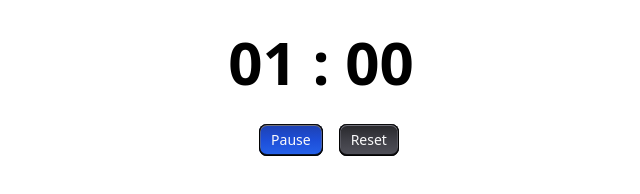
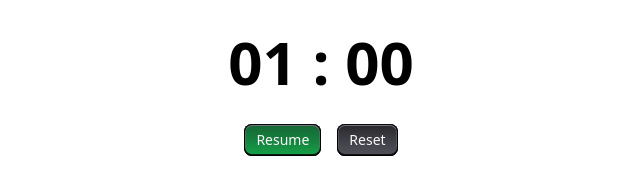
Before and after one commit to glamorrr/timer, a plain HTML site: page index.html in a window 1280 px wide. Both pictures are taken after a click on the button "Reset". Shown: the whole page, without its empty margins (319-959 px from the left). Drawn offline with nearby package versions, Linux system fonts and the light colour scheme.

Commit message:
fix reset

```diff
--- a/index.html
+++ b/index.html
@@ -50,6 +50,7 @@
                 pauseStopwatch();
                 stopwatch = INITIAL_STOPWATCH;
                 renderStopwatch();
+                pauseBtn.click();
             });
 
             pauseBtn.addEventListener('click', () => {
```
